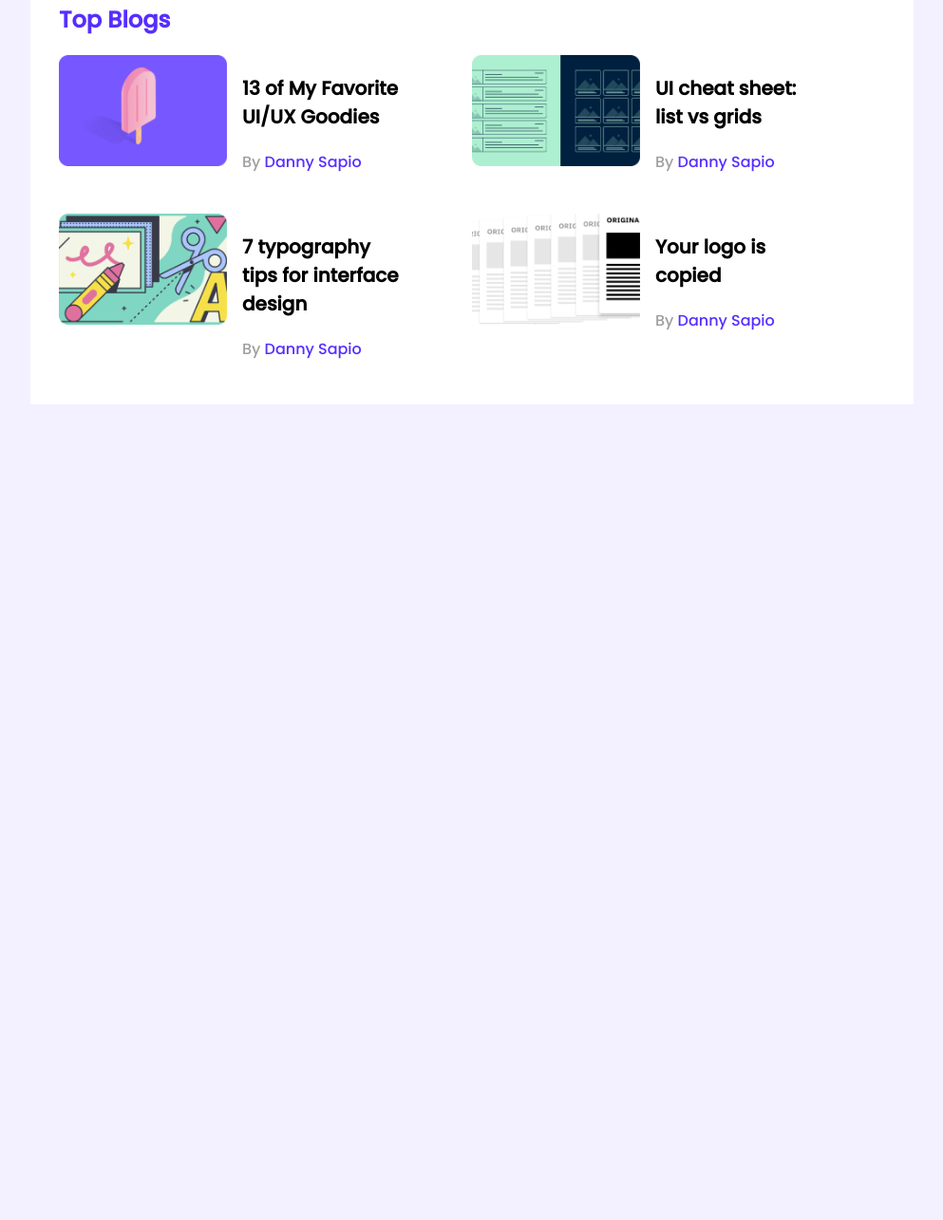
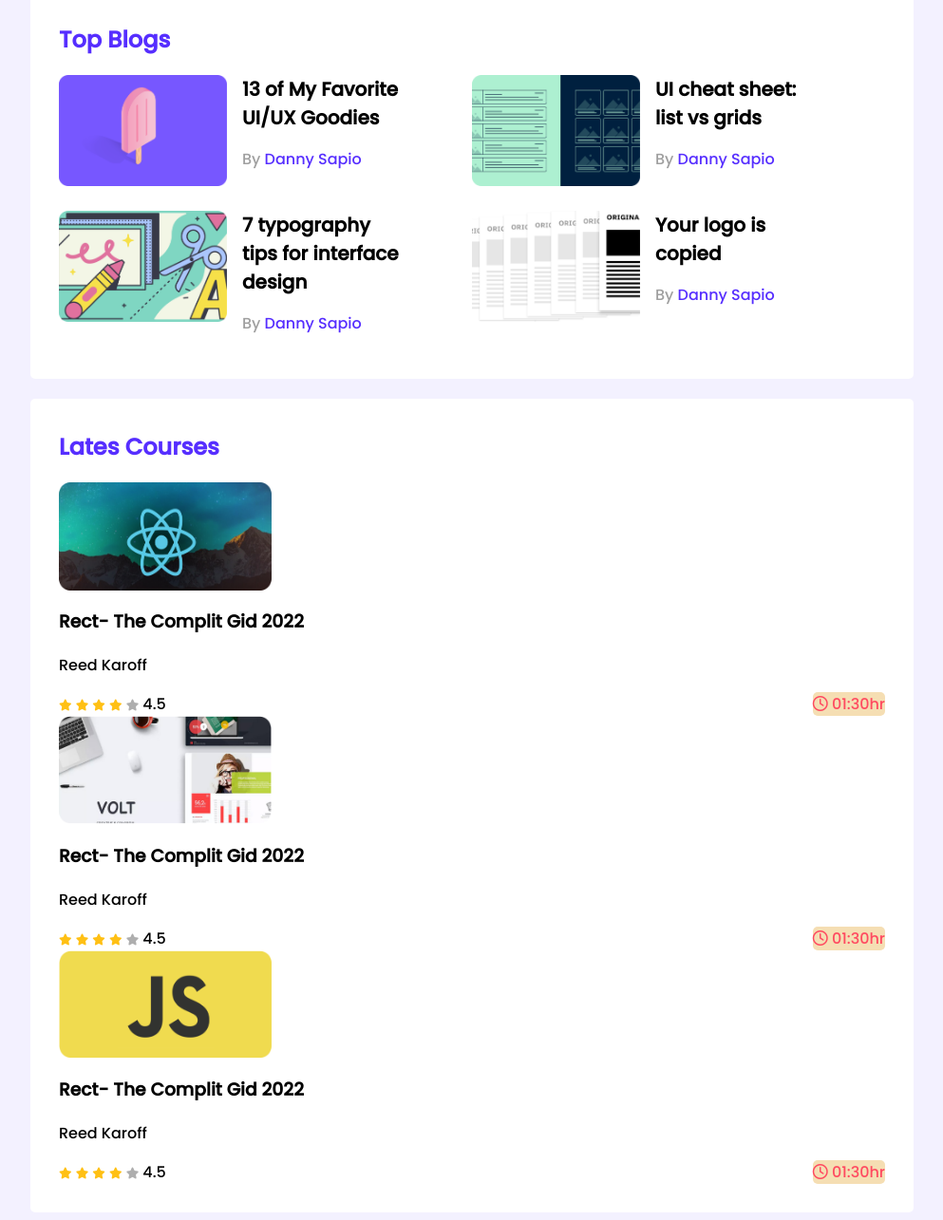
Before and after one commit to MdArefineAhamedJoy/Ledar-Bord, a plain HTML site: page index.html in a window 1280 px wide. Shown: the part 308-1593 px from the top of the page at 95% size, without its empty margins (143-1136 px from the left). Before the commit the page ends 800 px from the top, so only its background shows below. Drawn offline with Linux system fonts and the light colour scheme.

Commit message:
problem git

```diff
--- a/index.html
+++ b/index.html
@@ -4,6 +4,8 @@
   <meta http-equiv="X-UA-Compatible" content="IE=edge">
   <meta name="viewport" content="width=device-width, initial-scale=1.0">
   <title>Ledar Bord</title>
+  <!-- font awsome kit -->
+  <script src="https://kit.fontawesome.com/3672fe752c.js" crossorigin="anonymous"></script>
     <!-- stylesheet -->
   <link rel="stylesheet" href="style.css">
 </head>
@@ -100,8 +102,91 @@
       </div>
     </div>
   </section>
+  <!-- letest section -->
+  <section class="container">
+    <h2 class="section-title">Lates Courses</h2>
+    <div class="main-div">
+      <div class="cours">
+        <div class="cours-banner">
+          <img src="images/courses/course-1.png" alt="">
+        </div>
+        <div class="course-ditails">
+          <h3 class="cours-title">Rect- The Complit  Gid 2022</h3>
+          <p class="course-author">Reed Karoff</p>
+           <div class="course-info">
+            <div>
+              <i class="fa-solid fa-star filled"></i>
+              <i class="fa-solid fa-star filled"></i>
+              <i class="fa-solid fa-star filled"></i>
+              <i class="fa-solid fa-star filled"></i>
+              <i class="fa-solid fa-star emtey"></i>
+              <span>
+                4.5
+              </span>
+            </div>
+            <div class="course-duration">
+              <i class="fa-regular fa-clock"></i>
+                01:30hr
+            </div>
+           </div>
+        </div>
+      </div>
+    </div>
+    <div class="main-div">
+      <div class="cours">
+        <div class="cours-banner">
+          <img src="images/courses/course-2.png" alt="">
+        </div>
+        <div class="course-ditails">
+          <h3 class="cours-title">Rect- The Complit  Gid 2022</h3>
+          <p class="course-author">Reed Karoff</p>
+           <div class="course-info">
+            <div>
+              <i class="fa-solid fa-star filled"></i>
+              <i class="fa-solid fa-star filled"></i>
+              <i class="fa-solid fa-star filled"></i>
+              <i class="fa-solid fa-star filled"></i>
+              <i class="fa-solid fa-star emtey"></i>
+              <span>
+                4.5
+              </span>
+            </div>
+            <div class="course-duration">
+              <i class="fa-regular fa-clock"></i>
+                01:30hr
+            </div>
+           </div>
+        </div>
+      </div>
+    </div>
+    <div class="main-div">
+      <div class="cours">
+        <div class="cours-banner">
+          <img src="images/courses/course-3.png" alt="">
+        </div>
+        <div class="course-ditails">
+          <h3 class="cours-title">Rect- The Complit  Gid 2022</h3>
+          <p class="course-author">Reed Karoff</p>
+           <div class="course-info">
+            <div>
+              <i class="fa-solid fa-star filled"></i>
+              <i class="fa-solid fa-star filled"></i>
+              <i class="fa-solid fa-star filled"></i>
+              <i class="fa-solid fa-star filled"></i>
+              <i class="fa-solid fa-star emtey"></i>
+              <span>
+                4.5
+              </span>
+            </div>
+            <div class="course-duration">
+              <i class="fa-regular fa-clock"></i>
+                01:30hr
+            </div>
+           </div>
+        </div>
+      </div>
+    </div>
+  </section>
  </main>
-
-
 </body>
 </html>
--- a/style.css
+++ b/style.css
@@ -7,12 +7,16 @@ body{
 }
 main{
   display: flex;
-  justify-content: center;
+  flex-direction: column;
+  align-items: center;
+
 }
 .container{
   background-color: #FFFFFF;
   width: 870px;
   padding: 30px;
+  border-radius: 5px;
+  margin-top: 21px;
 }
 hr{
   border: 1px solid #D1D1D1;
@@ -67,6 +71,7 @@ hr{
 .blog-title{
   font-size: 20px;
   padding:0 30% 0 0;
+  margin: 0;
 }
 .blog-author{
   color:#9F9F9F;
@@ -77,3 +82,31 @@ hr{
   font-size:16px;
   color:#562EFF;
 }
+/* -----------------------
+        course style
+      ------------------- */
+.cours .cours-banner img {
+  width: 224px;
+  height: 114px;
+
+}
+.course-info{
+  display:flex;
+  align-items: center;
+  justify-content:space-between;
+}
+.fa-star{
+  font-size:12px;
+}
+.fa-star.filled{
+  color:#FFC014;
+}
+.fa-star.emtey{
+  color:#AEAEAE;
+}
+.course-duration{
+  background-color: wheat;
+  border-radius: 5px;
+  color:#FF4A60 ;
+}
+/* problem grid not work */
```
